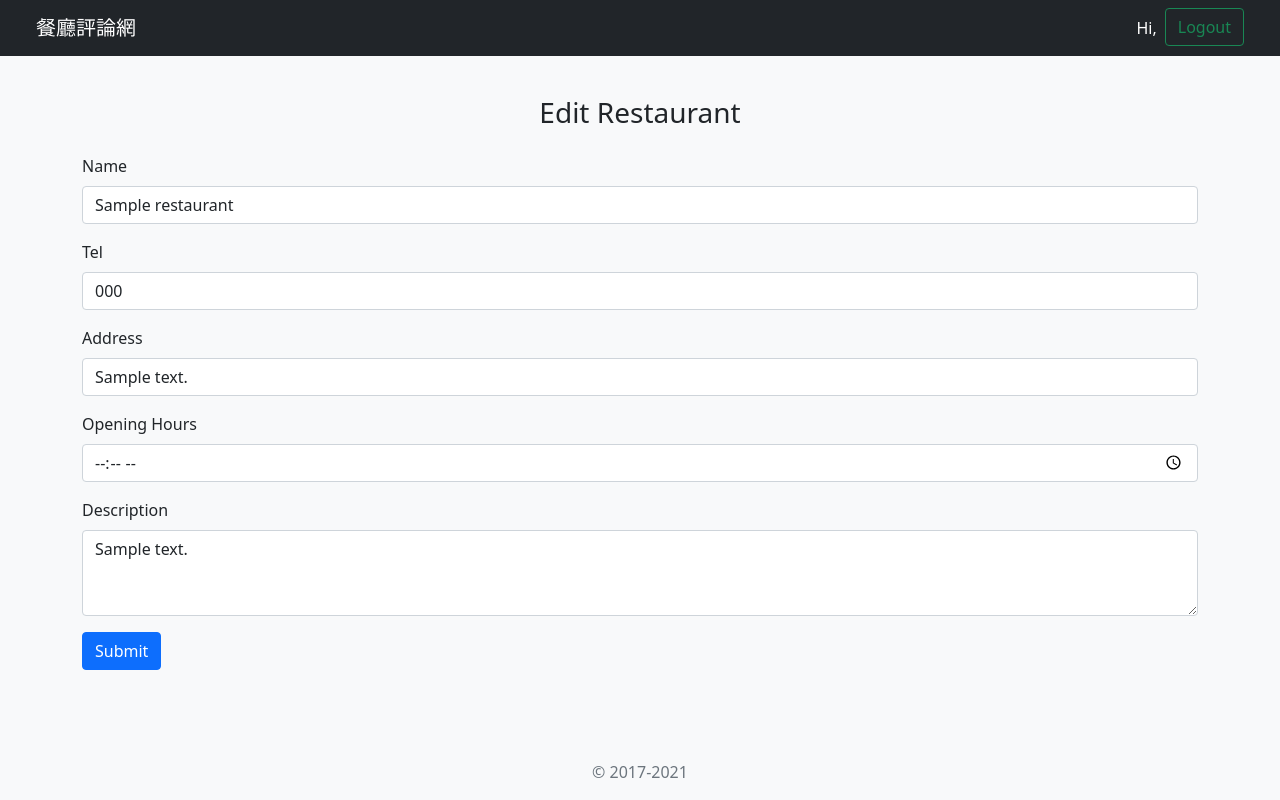
After one commit to MOMOJMOGG/forum-beta, a Node server app: page /admin/restaurants/1/edit in a window 1280 px wide. The commit adds this page. Run offline with Node 20, Linux system fonts and the light colour scheme; a user stored in the database is signed in; tables that the repository leaves empty hold one stand-in row (values such as "Sample post"); some libraries are stand-ins or nearby versions.

Commit message:
feat: admin update restaurant

```diff
--- a/app.js
+++ b/app.js
@@ -1,6 +1,7 @@
 const express = require('express')
-const handlebars = require('express-handlebars') // 引入 express-handlebars
+const handlebars = require('express-handlebars')
 const flash = require('connect-flash')
+const methodOverride = require('method-override') // 引入套件 method-override
 const session = require('express-session')
 const passport = require('./config/passport')
 const handlebarsHelpers = require('./helpers/handlebars-helpers') // 引入 handlebars-helpers
@@ -11,7 +12,7 @@ const app = express()
 const port = process.env.PORT || 3000
 const SESSION_SECRET = 'secret'
 // 註冊 Handlebars 樣板引擎，並指定副檔名為 .hbs
-app.engine('hbs', handlebars({ extname: '.hbs', helpers: handlebarsHelpers })) // 修改這一行
+app.engine('hbs', handlebars({ extname: '.hbs', helpers: handlebarsHelpers }))
 // 設定使用 Handlebars 做為樣板引擎
 app.set('view engine', 'hbs')
 app.use(express.urlencoded({ extended: true }))
@@ -19,6 +20,7 @@ app.use(session({ secret: SESSION_SECRET, resave: false, saveUninitialized: fals
 app.use(passport.initialize())
 app.use(passport.session())
 app.use(flash()) // 掛載套件
+app.use(methodOverride('_method')) // 使用 method-override
 app.use((req, res, next) => {
   res.locals.success_messages = req.flash('success_messages') // 設定 success_msg 訊息
   res.locals.error_messages = req.flash('error_messages') // 設定 warning_msg 訊息
--- a/controllers/admin-controller.js
+++ b/controllers/admin-controller.js
@@ -35,6 +35,36 @@ const adminController = { // 修改這裡
         res.render('admin/restaurant', { restaurant })
       })
       .catch(err => next(err))
+  },
+  editRestaurant: (req, res, next) => { // 新增這段
+    Restaurant.findByPk(req.params.id, {
+      raw: true
+    })
+      .then(restaurant => {
+        if (!restaurant) throw new Error("Restaurant didn't exist!")
+        res.render('admin/edit-restaurant', { restaurant })
+      })
+      .catch(err => next(err))
+  },
+  putRestaurant: (req, res, next) => {
+    const { name, tel, address, openingHours, description } = req.body
+    if (!name) throw new Error('Restaurant name is required!')
+    Restaurant.findByPk(req.params.id)
+      .then(restaurant => {
+        if (!restaurant) throw new Error("Restaurant didn't exist!")
+        return restaurant.update({
+          name,
+          tel,
+          address,
+          openingHours,
+          description
+        })
+      })
+      .then(() => {
+        req.flash('success_messages', 'restaurant was successfully to update')
+        res.redirect('/admin/restaurants')
+      })
+      .catch(err => next(err))
   }
 }
 module.exports = adminController
--- a/package.json
+++ b/package.json
@@ -26,6 +26,7 @@
     "express": "^4.17.1",
     "express-handlebars": "^5.3.4",
     "express-session": "^1.17.2",
+    "method-override": "^3.0.0",
     "mysql2": "^2.3.2",
     "passport": "^0.5.0",
     "passport-local": "^1.0.0",
--- a/routes/modules/admin.js
+++ b/routes/modules/admin.js
@@ -2,7 +2,9 @@ const express = require('express')
 const router = express.Router()
 const adminController = require('../../controllers/admin-controller')
 router.get('/restaurants/create', adminController.createRestaurant)
-router.get('/restaurants/:id', adminController.getRestaurant) // 新增這一行
+router.get('/restaurants/:id/edit', adminController.editRestaurant)
+router.get('/restaurants/:id', adminController.getRestaurant)
+router.put('/restaurants/:id', adminController.putRestaurant) // 修改這一行為 put
 router.get('/restaurants', adminController.getRestaurants)
 router.post('/restaurants', adminController.postRestaurant)
 router.get('', (req, res) => res.redirect('/admin/restaurants'))
--- /dev/null
+++ b/views/admin/edit-restaurant.hbs
@@ -0,0 +1,6 @@
+<form action="/admin/restaurants/{{restaurant.id}}?_method=PUT" method="POST">
+  <div class="mb-4 text-center">
+    <h1 class="h3 font-weight-normal mb-3">Edit Restaurant</h1>
+  </div>
+  {{> admin-restaurant-form}}
+</form>
--- /dev/null
+++ b/views/partials/admin-restaurant-form.hbs
@@ -0,0 +1,24 @@
+<div class="form-row mb-3">
+  <label class="form-label" for="name">Name</label>
+  <input class="form-control" type="text" name="name" id="name" placeholder="Enter name" value="{{restaurant.name}}"
+    required>
+</div>
+<div class="form-row mb-3">
+  <label class="form-label" for="tel">Tel</label>
+  <input class="form-control" type="text" name="tel" id="tel" placeholder="Enter tel" value="{{restaurant.tel}}">
+</div>
+<div class="form-row mb-3">
+  <label class="form-label" for="address">Address</label>
+  <input class="form-control" type="text" name="address" id="address" placeholder="Enter address"
+    value="{{restaurant.address}}">
+</div>
+<div class="form-row mb-3">
+  <label class="form-label" for="openingHours">Opening Hours</label>
+  <input class="form-control" type="time" name="openingHours" id="openingHours" placeholder="Enter opening hours"
+    value="{{restaurant.openingHours}}">
+</div>
+<div class="form-row mb-3">
+  <label class="form-label" for="description">Description</label>
+  <textarea class="form-control" id="description" name="description" rows="3">{{restaurant.description}}</textarea>
+</div>
+<button type="submit" class="btn btn-primary">Submit</button>
```
Also changed, not shown: views/admin/create-restaurant.hbs (+1 -21 lines), 1 other file.
